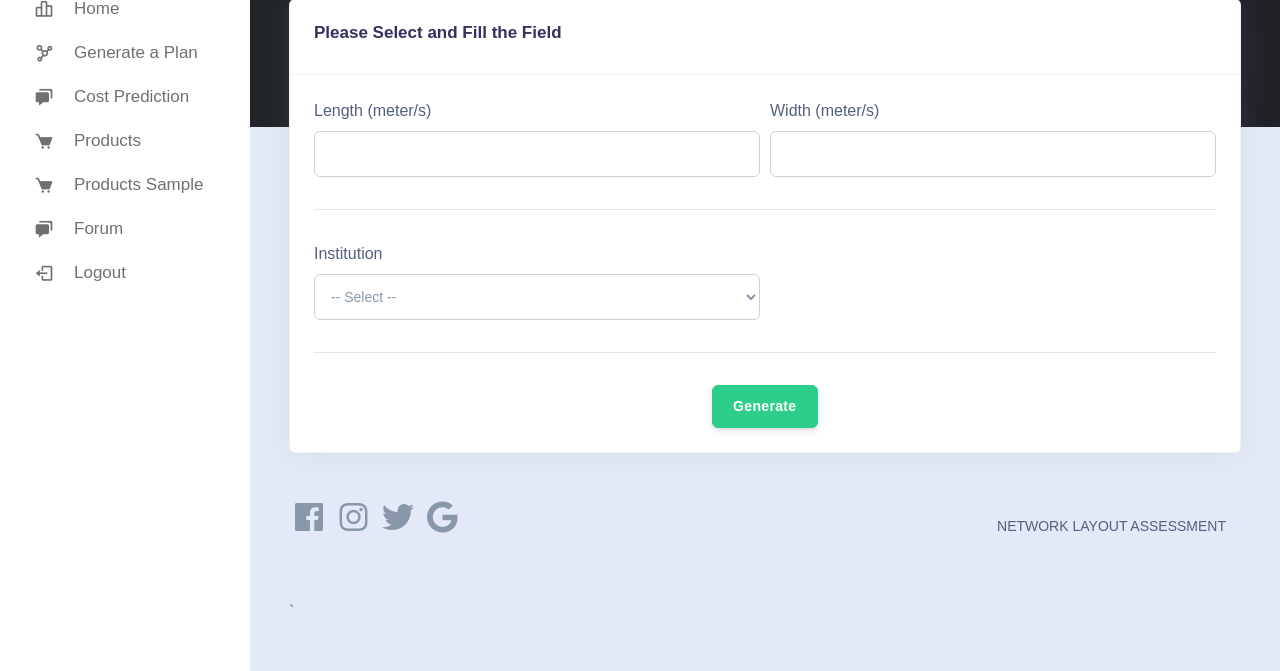
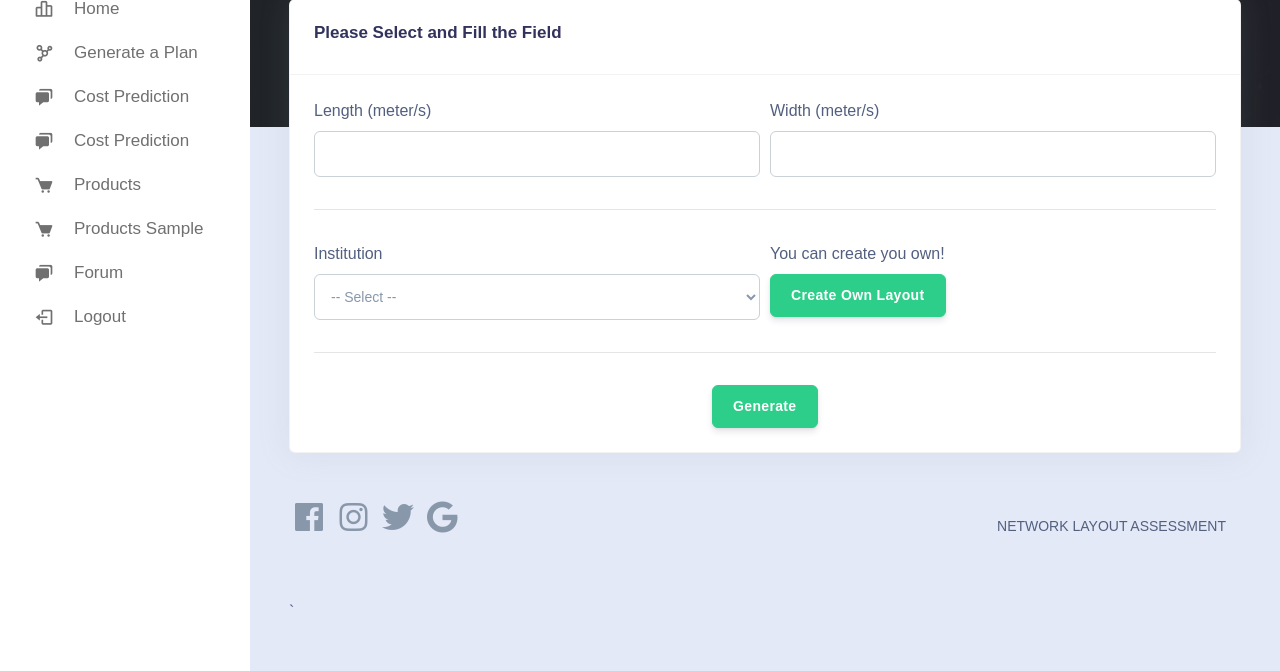
Before and after one commit to nebulemz/SIA-Project, a PHP site: page /generateplantestt.php in a window 1280 px wide. Shown: the part 129-800 px from the top of the page. Run offline with PHP 8.4, Linux system fonts and the light colour scheme; the visitor is signed in with stand-in values (Sample User, id 1); data that the repository does not hold is empty.

Commit message:
trycommit

```diff
--- a/generateplantestt.php
+++ b/generateplantestt.php
@@ -75,6 +75,10 @@ if ($_SERVER['REQUEST_METHOD'] == 'POST') {
               </select>
               <span id="netInstitutionError" style="color: red;"></span>
                 </div>
+                <div class="col-md-6">
+                <label>You can create you own!</label><br>
+                <input type="submit" value="Create Own Layout" class="btn btn-success" value="">
+                </div>
             </div>
             <hr>
             <div class="form-row text-center">
@@ -82,6 +86,7 @@ if ($_SERVER['REQUEST_METHOD'] == 'POST') {
                 <input type="submit" name="generate" value="Generate" class="btn btn-success" value="">
               </div>
             </div>
+
             <input type="hidden" name="input" value="<?php echo $input; ?>">
           </form>
             </div>
--- a/partials/_sidebar.php
+++ b/partials/_sidebar.php
@@ -409,6 +409,13 @@ body.dark .home .text {
           </li>
 
           <li class="">
+            <a href="makeplan.php">
+              <i class='bx bxs-chat icon'></i>
+              <span class="text nav-text">Cost Prediction</span>
+            </a>
+          </li>
+
+          <li class="">
             <a href="products.php">
               <i class='bx bxs-cart icon'></i>
               <span class="text nav-text">Products</span>
```
